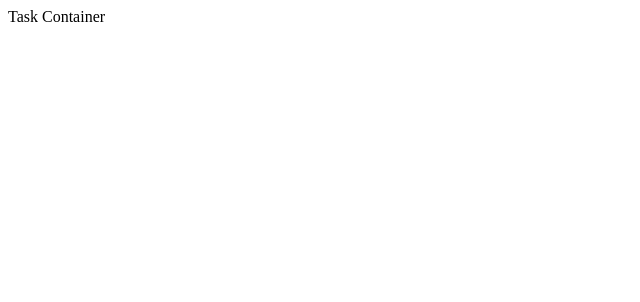
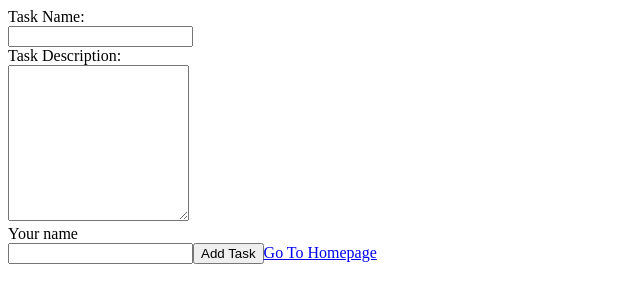
Before and after one commit to Mihailob5017/scrumpad, a React (Create React App) app in the folder client/: page /add in a window 1280 px wide. Shown: the top 302 px of the page, without its empty margins (0-640 px from the left). Built offline with nearby package versions, Linux system fonts and the light colour scheme.

Commit message:
integrated the add task functionality

```diff
--- a/client/src/components/add-issue/add-issue.js
+++ b/client/src/components/add-issue/add-issue.js
@@ -31,6 +31,7 @@ const AddIssue = ({ OpenIssue, taskId, query }) => {
         value={name}
         onChange={e => setName(e.target.value)}
       />
+      <br />
       <label htmlFor="desc">Issue Description:</label>
       <textarea
         name="desc"
--- a/client/src/components/add-task/add-task-container.js
+++ b/client/src/components/add-task/add-task-container.js
@@ -1,7 +1,18 @@
 import React from 'react';
+import { useMutation } from '@apollo/react-hooks';
+import AddTask from './add-task';
+import { GET_TASKS_QUERY, OPEN_NEW_TASK } from '../../graphql/queries';
+const AddTaskContainer = () => {
+  const [OpenTask] = useMutation(OPEN_NEW_TASK);
+  const OpenTaskExec = variableObj => {
+    const { name, openedBy, description, status, isOpen, query } = variableObj;
+    OpenTask({
+      variables: { name, openedBy, description, status, isOpen },
+      refetchQueries: [{ query }]
+    });
+  };
 
-const AddTaskContainer = () => {
-  return <div>Task Container</div>;
+  return <AddTask query={GET_TASKS_QUERY} OpenTaskExec={OpenTaskExec} />;
 };
 
 export default AddTaskContainer;
--- a/client/src/components/add-task/add-task.js
+++ b/client/src/components/add-task/add-task.js
@@ -1,7 +1,63 @@
-import React from 'react';
+import React, { useState } from 'react';
+import { Link } from 'react-router-dom';
+const AddTask = ({ query, OpenTaskExec }) => {
+  const [name, setName] = useState('');
+  const [desc, setDesc] = useState('');
+  const [username, setUsername] = useState('');
 
-const AddTask = () => {
-  return <div></div>;
+  const execute = () => {
+    if (desc === '' || name === '' || username === '') {
+      alert('You need to fill in all fields');
+      return;
+    }
+    const object = {
+      name,
+      openedBy: username,
+      description: desc,
+      status: 'open',
+      isOpen: true,
+      query: query
+    };
+    OpenTaskExec(object);
+    alert('Task Successfuly Added');
+    setName('');
+    setDesc('');
+    setUsername('');
+  };
+
+  return (
+    <div>
+      <label htmlFor="name">Task Name:</label>
+      <br />
+      <input
+        type="text"
+        name="name"
+        value={name}
+        onChange={e => setName(e.target.value)}
+      />
+      <br />
+      <label htmlFor="desc">Task Description:</label>
+      <br />
+      <textarea
+        name="desc"
+        value={desc}
+        onChange={e => setDesc(e.target.value)}
+        rows="10"
+      ></textarea>
+      <br />
+      <label htmlFor="user">Your name</label>
+      <br />
+      <input
+        type="text"
+        name="user"
+        value={username}
+        onChange={e => setUsername(e.target.value)}
+      />
+      <button onClick={execute}>Add Task</button>
+
+      <Link to="/">Go To Homepage</Link>
+    </div>
+  );
 };
 
 export default AddTask;
--- a/client/src/graphql/queries.js
+++ b/client/src/graphql/queries.js
@@ -85,3 +85,23 @@ export const OPEN_NEW_ISSUE = gql`
     }
   }
 `;
+
+export const OPEN_NEW_TASK = gql`
+  mutation OpenTask(
+    $name: String
+    $description: String
+    $openedBy: String
+    $status: String
+    $isOpen: Boolean
+  ) {
+    openTask(
+      name: $name
+      description: $description
+      openedBy: $openedBy
+      status: $status
+      isOpen: $isOpen
+    ) {
+      name
+    }
+  }
+`;
```
